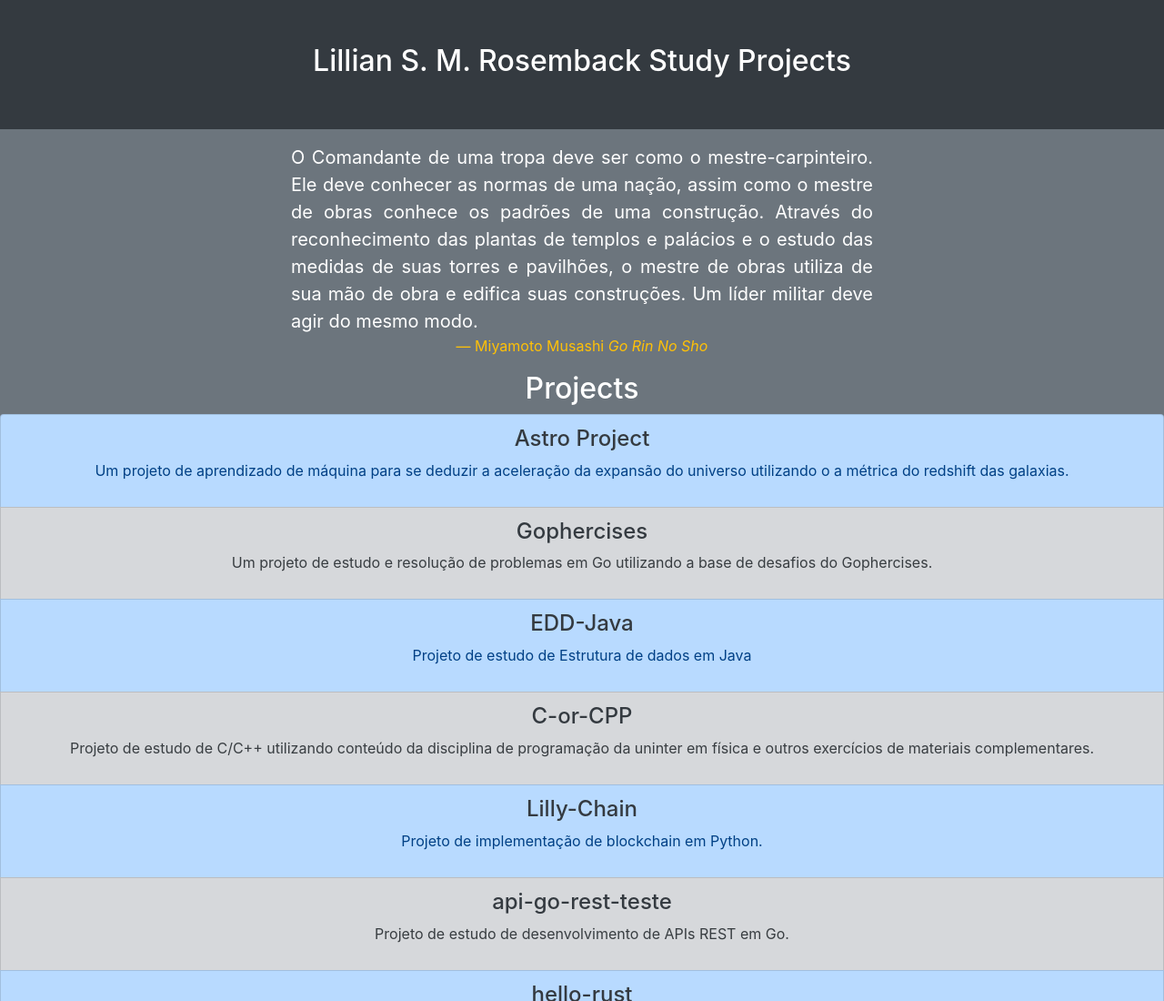
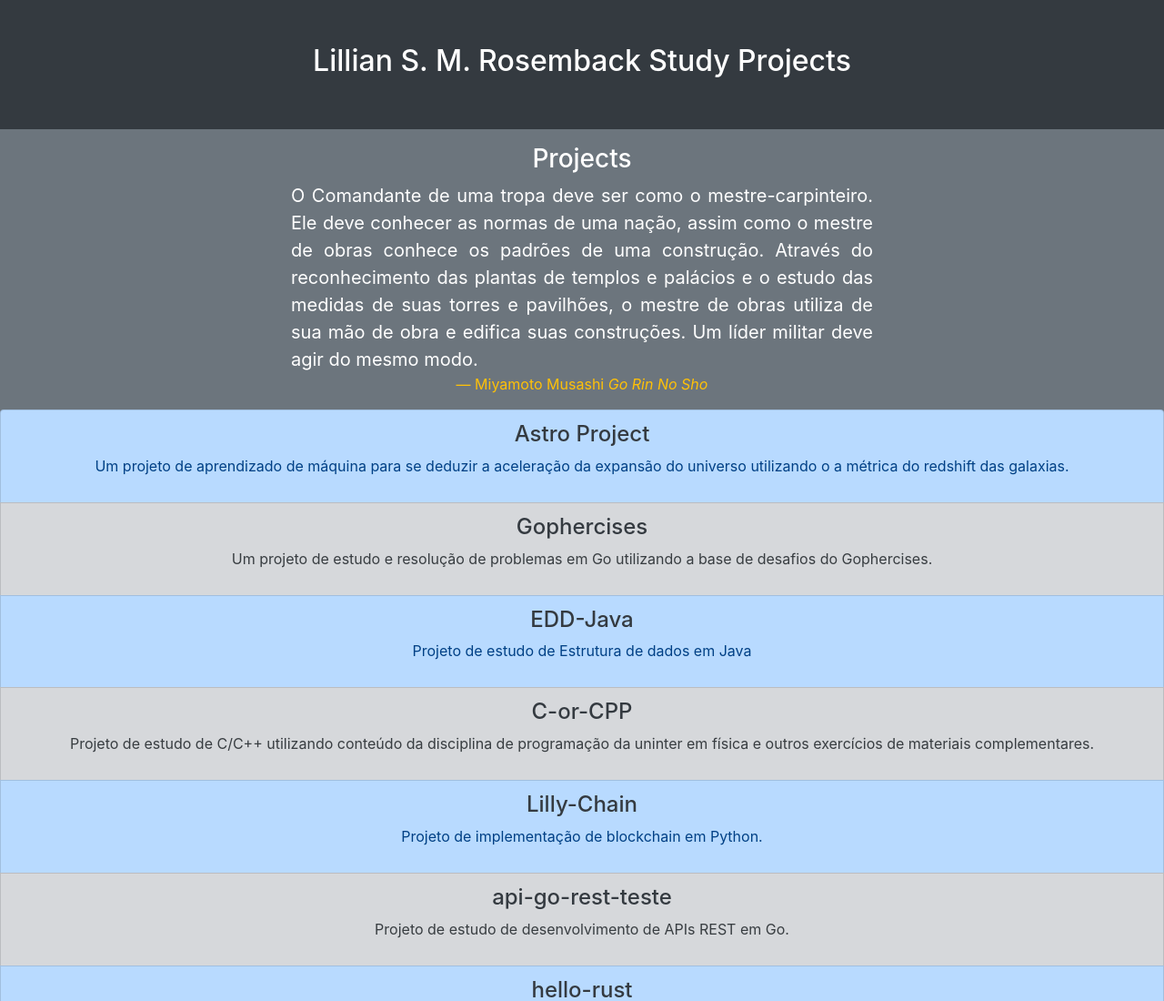
Before and after one commit to LtheWhitehat/Portifolio, a plain HTML site: page index.html in a window 1280 px wide. Shown: the top 1100 px of the page at 91% size. Drawn offline with nearby package versions, Linux system fonts and the light colour scheme.

Commit message:
tentativa de resolução de conflito

```diff
--- a/index.html
+++ b/index.html
@@ -12,12 +12,11 @@
         <div class="headera bg-dark text-white py-5"><h2 class="text-center ">Lillian S. M. Rosemback Study Projects</h2></div>
 
         <div class="text-center text-white bg-secondary py-3">
+            <h3 class="text-white">Projects</h3>
             <blockquote class="blockquote w-50 mx-auto">
                 <p class="text-justify mb-0 text-wrap">O Comandante de uma tropa deve ser como o mestre-carpinteiro. Ele deve conhecer as normas de uma nação, assim como o mestre de obras conhece os padrões de uma construção. Através do reconhecimento das plantas de templos e palácios e o estudo das medidas de suas torres e pavilhões, o mestre de obras utiliza de sua mão de obra e edifica suas construções. Um líder militar deve agir do mesmo modo.</p>
                 <footer class="blockquote-footer text-warning">Miyamoto Musashi <cite title="Source Title">Go Rin No Sho</cite></footer>
             </blockquote>
-            <h2 class="text-white">Projects</h2>
-
             <ul class="list-group">
                 <li class="list-group-item list-group-item-primary">
                     <a  href="https://github.com/LtheWhitehat/astro_project-master">
```
